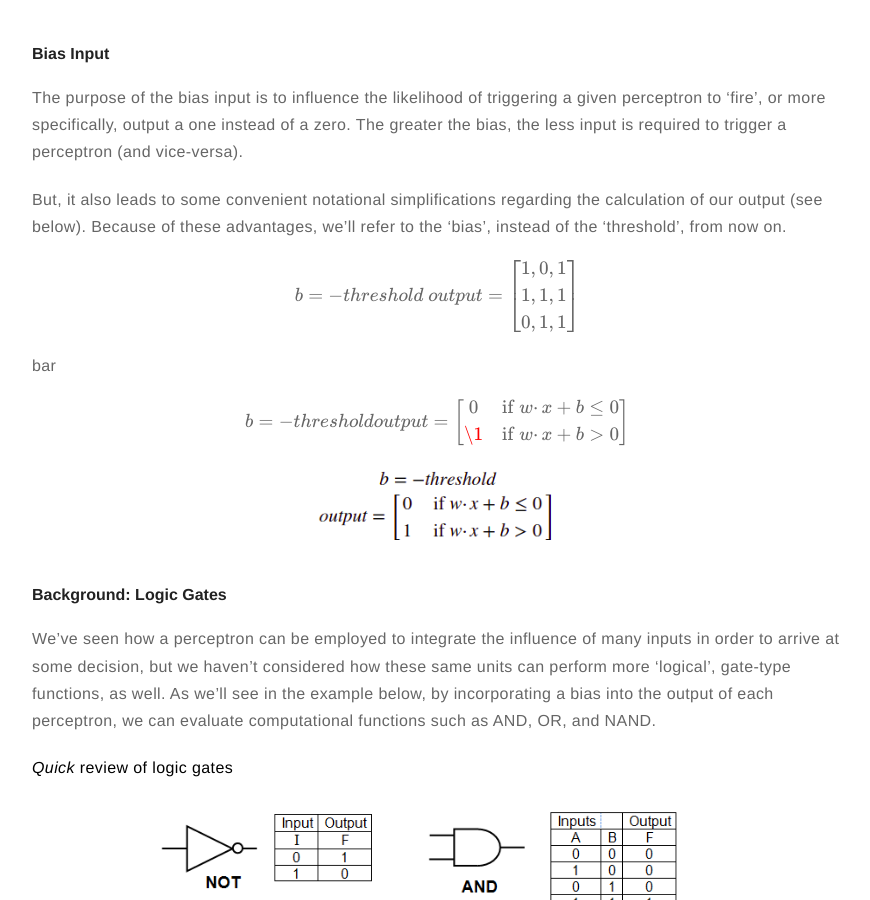
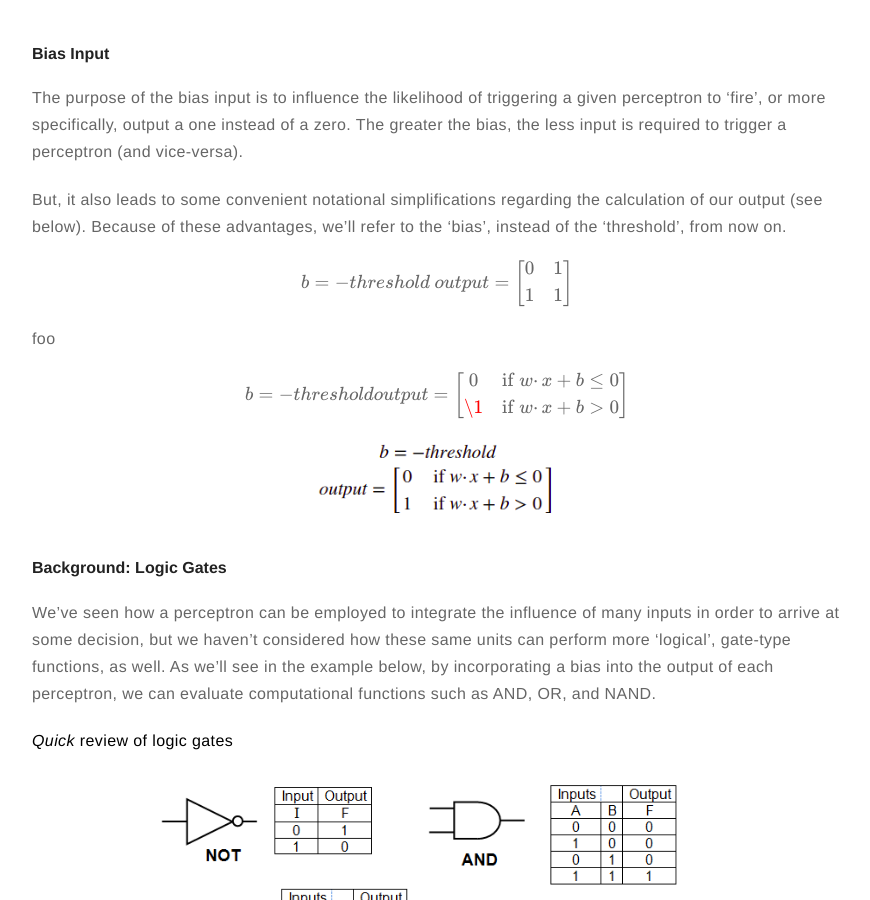
Before and after one commit to meccaLeccaHi/meccaLeccaHi.github.io, a Jekyll site: the page built from _posts/2018-10-30-neural_nets-tensorflow.md, in a window 1280 px wide and 900 px high, scrolled down 9110 px. Shown: the whole window, without its empty margins (203-1073 px from the left). Built offline with Jekyll 4.4.1, drawn with Linux system fonts in a browser that asks for light colours; formulas are drawn with MathJax 3; comment, search, counter and statistics services are not loaded.

Commit message:
adding text

```diff
--- a/_posts/2018-10-30-neural_nets-tensorflow.md
+++ b/_posts/2018-10-30-neural_nets-tensorflow.md
@@ -291,10 +291,10 @@ But, it also leads to some convenient notational simplifications regarding the c
 
 $$\begin{equation*}
     b=-threshold\\
-	\ output = \begin{bmatrix}1,0,1\\1,1,1\\0,1,1\end{bmatrix}
+	\ output = \begin{bmatrix}0&1\\1&1\end{bmatrix}
 \end{equation*}$$
 
-bar
+foo
 
 $$
 b=-threshold\\
```
